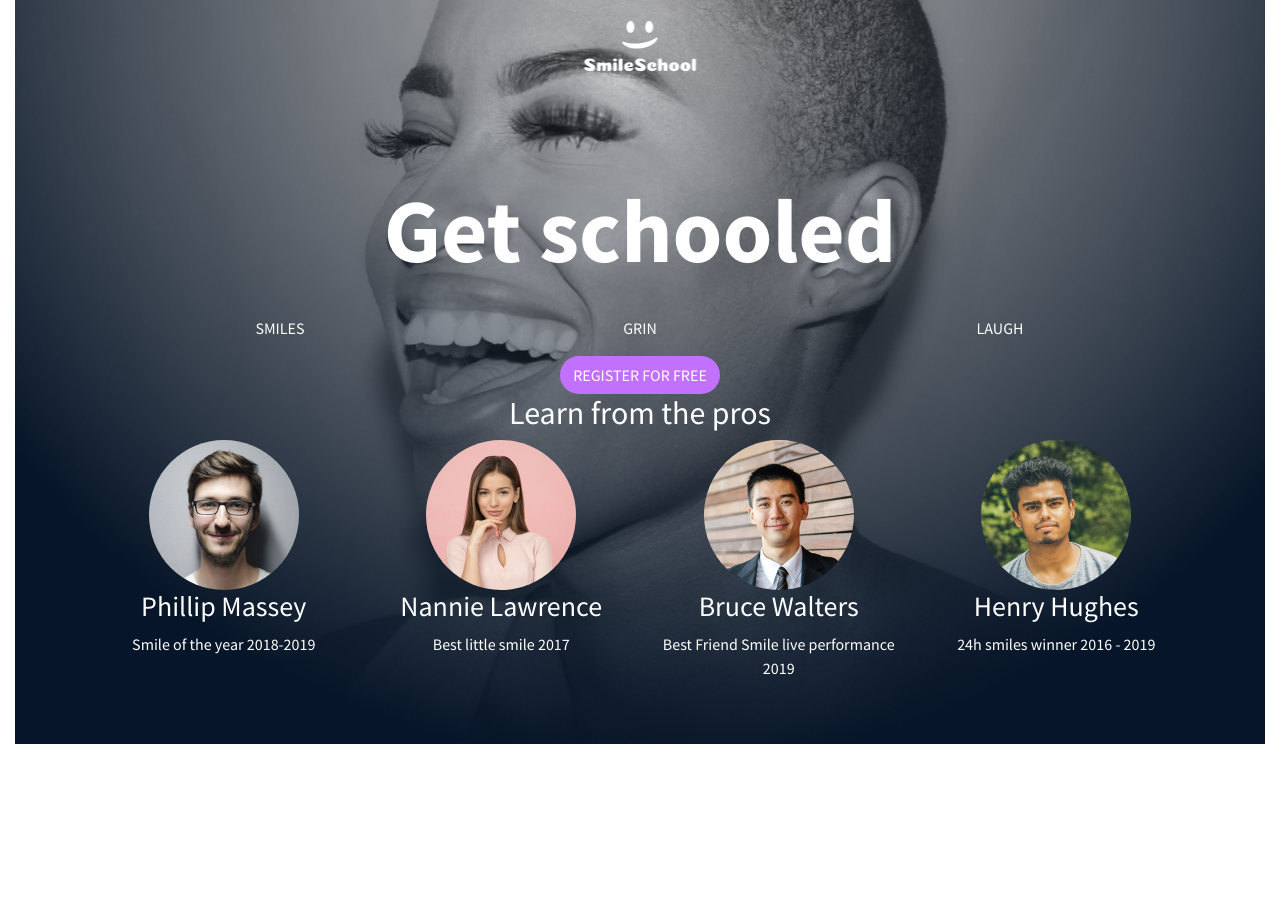
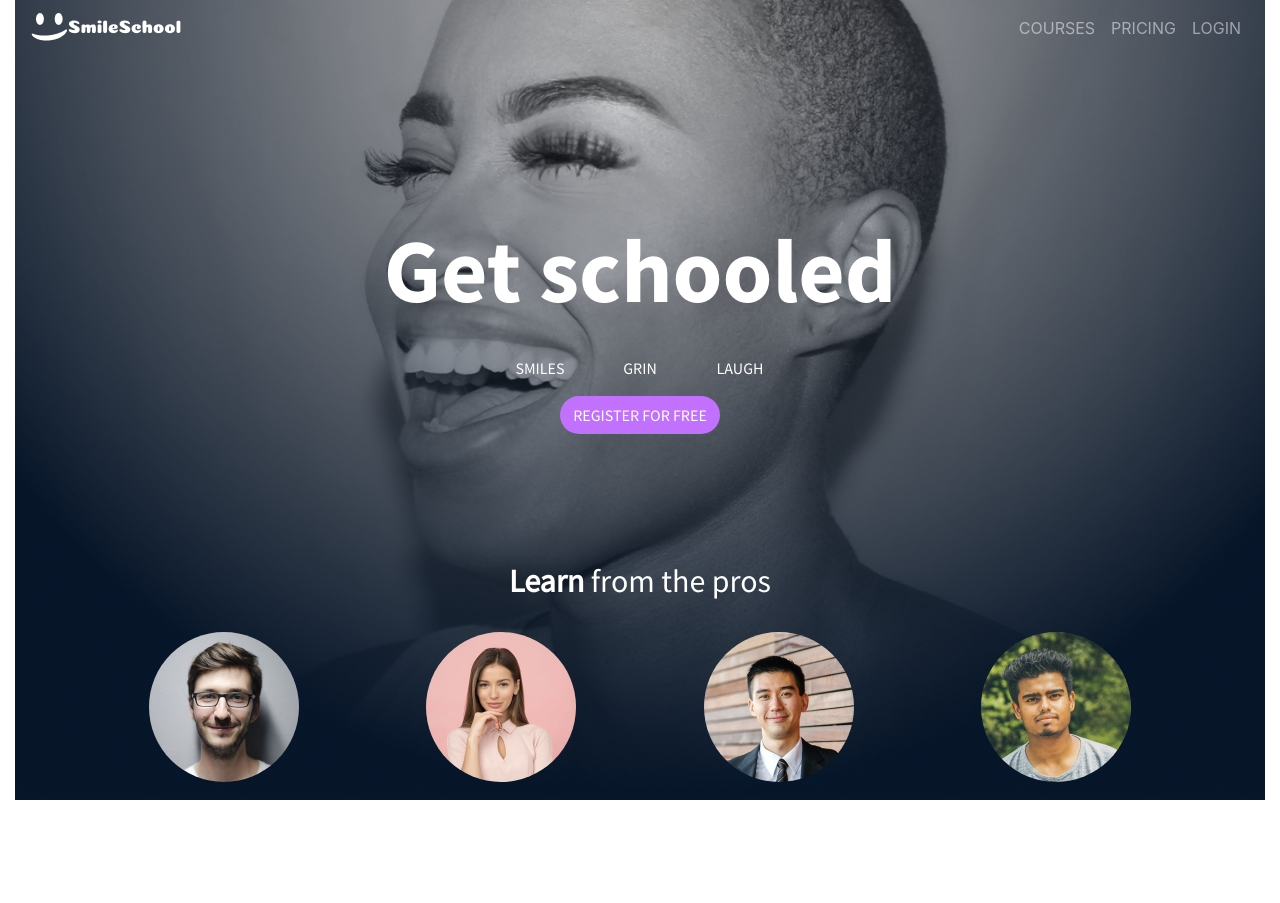
Before and after one commit to sarahmarkland/holbertonschool-smiling-school, a plain HTML site: page 0-homepage.html in a window 1280 px wide. Before the commit the page ends 800 px from the top, so only its background shows below. Drawn offline with nearby package versions, Linux system fonts and the light colour scheme; a web font is replaced by a local one.

Commit message:
banner section done

```diff
--- a/0-homepage.html
+++ b/0-homepage.html
@@ -23,8 +23,42 @@
 	<!--header aka nav-menu & logo-->
 	<div class="background-image">
 		<header>
-			<div class="container-fluid" id="nav-container">
-				<div class="pos-f-t"> <!-- position fixed top -->
+			<nav class="navbar navbar-expand-md navbar-dark bg-transparent text-center">
+				<!-- Hamburger Icon for Small Screens -->
+				<button class="navbar-toggler" type="button" data-toggle="collapse" data-target="#navbarNav" aria-controls="navbarNav" aria-expanded="false" aria-label="Toggle navigation">
+					<span class="navbar-toggler-icon"></span>
+				</button>
+
+				<a class="d-flex flex-column" id="navbar-brand-sm" style="margin-top: 2rem; float: none; text-align:center" href="#">
+					<div>
+						<img class="pt-1 pt-md-5" src="images/smile_off_small2.png" alt="logo">
+					</div>
+					<div>
+						<img src="images/SmileSchool_small.png" alt="logo">
+					</div>
+
+				<div class="nav-brand-md">
+					<a href="logo-link"><img src="images/smile_off_small2.png" alt="img missing"></a>
+					<a href="logo-link"><img src="images/SmileSchool_small.png" alt="img missing"></a>
+				</div>
+
+				<!-- Navigation Links -->
+				<div class="collapse navbar-collapse" id="navbarNav">
+				  <ul class="navbar-nav ml-auto">
+					<li class="nav-item">
+					  <a class="nav-link" href="#">COURSES</a>
+					</li>
+					<li class="nav-item">
+					  <a class="nav-link" href="#">PRICING</a>
+					</li>
+					<li class="nav-item">
+					  <a class="nav-link" href="#">LOGIN</a>
+					</li>
+				  </ul>
+				</div>
+			  </nav>
+			<!-- <div class="container" id="nav-container">
+				<div class="pos-f-t">
 				<div class="collapse" id="navbarToggleExternalContent">
 				<div class="nav-words bg-transparent p-4">
 					<li class="nav-item">
@@ -48,7 +82,7 @@
 				</a>
 				</nav>
 				</div>
-			</div>
+			</div> -->
 		</header>
 		<!--End Task 1-->
 		<section class="text-white" id="banner-section">
@@ -60,8 +94,8 @@
 				</div>
 			<div class="container">
 				<div class="row">
-					<div class="col-12 text-center">
-						<div class="d-flex justify-around">
+					<div class="col-12">
+						<div class="livelaughlove d-flex justify-around">
 							<p class="col-4 mt-4">SMILES</p>
 							<p class="col-4 mt-4">GRIN</p>
 							<p class="col-4 mt-4">LAUGH</p>
@@ -71,29 +105,29 @@
 			</div>
 			<button class="btn rounded-pill" style="background-color: #C271FF; color: #fff;">REGISTER FOR FREE</button>
 
-			<div>
-				<h2>Learn</strong> from the pros</h2>
+			<div class="pros">
+				<h2 class=><strong>Learn</strong> from the pros</h2>
 				<div class="container">
 					<div class="row pb-5">
-						<div class="card1 col-lg-3 col-md-6 col-sm-12">
+						<div class="card1 col-md-3 col-sm-6">
 							<img class="rounded-circle" src="./images/profile_1.jpg" alt="pmassey">
 							<h3>Phillip Massey</h3>
-							<p>Smile of the year 2018-2019</p>
+							<p>« Smile of the year »<br> 2018-2019</p>
 						</div>
-						<div class="card1 col-lg-3 col-md-6 col-sm-12">
+						<div class="card1 col-md-3 col-sm-6">
 							<img class="rounded-circle" src="./images/profile_2.jpg" alt="nlawrence">
 							<h3>Nannie Lawrence</h3>
-							<p>Best little smile 2017</p>
+							<p>Best «little smile»<br> 2017</p>
 						</div>
-						<div class="card1 col-lg-3 col-md-6 col-sm-12">
+						<div class="card1 col-md-3 col-sm-6">
 							<img class="rounded-circle" src="./images/profile_3.jpg" alt="bwalters">
 							<h3>Bruce Walters</h3>
-							<p>Best Friend Smile live performance 2019</p>
+							<p>Best «Friend Smile»<br> live performance 2019</p>
 						</div>
-						<div class="card1 col-lg-3 col-md-6 col-sm-12">
+						<div class="card1 col-md-3 col-sm-6">
 							<img class="rounded-circle" src="./images/profile_4.jpg" alt="pmassey">
 							<h3>Henry Hughes</h3>
-							<p>24h smiles winner 2016 - 2019</p>
+							<p>«24h smiles winner» <br> 2016 - 2019</p>
 						</div>
 					</div>
 				</div>
--- a/styles.css
+++ b/styles.css
@@ -62,6 +62,11 @@
 
 /* MAIN ELEMENTS */
 
+body {
+  width: 100vw;
+  height: 100vh;
+}
+
 li {
   list-style: none;
 }
@@ -72,6 +77,8 @@ li {
   background-repeat: no-repeat;
   background-size: cover;
   background-position: center center;
+  height: 100vh;
+  /* background-color: #071629; */
 }
 
 .nav-link {
@@ -87,7 +94,11 @@ li {
   border: none;
 }
 
-#navbar-brand {
+.nav-brand-md {
+  display: none;
+}
+
+#navbar-brand-sm {
   position: absolute;
   left: 50%;
   transform:translateX(-50%)
@@ -100,13 +111,32 @@ li {
 
 #banner-section {
   font-family: SourceSansPro-Regular;
-
 }
 
+.livelaughlove {
+  max-width: 300px;
+  margin: 0 auto; /* Center the column horizontally if needed */
+}
+
+.pros {
+  margin: 8rem 0;
+}
+
+
 .card1 img {
-  /* display: flex; */
+  width: 150px;
+  margin: 1.5rem;
+}
 
-  width: 150px;
+.card1 h3 {
+  font-family: SourceSansPro-Bold;
+  font-size: 18px;
+}
+
+.card1 p {
+  font-style: italic;
+  font-size: 16px;
+  font-family: SourceSansPro-Light;
 }
 
 @media (min-width: 768px) {
@@ -115,6 +145,25 @@ li {
   #page-title {
     font-size: 90px !important;
   }
+
+  #navbar-brand-sm img {
+    display: none;
+  }
+
+  .nav-brand-md {
+    display: flex;
+    flex-direction: row;
+  }
+
+    /* display: flex !important;
+    flex-direction: row !important;
+    position: auto;
+    left: 5%; */
+  }
+
+  /* .pros {
+    background-color: none;
+  } */
 
   /* nav {
     display: flex;
```
